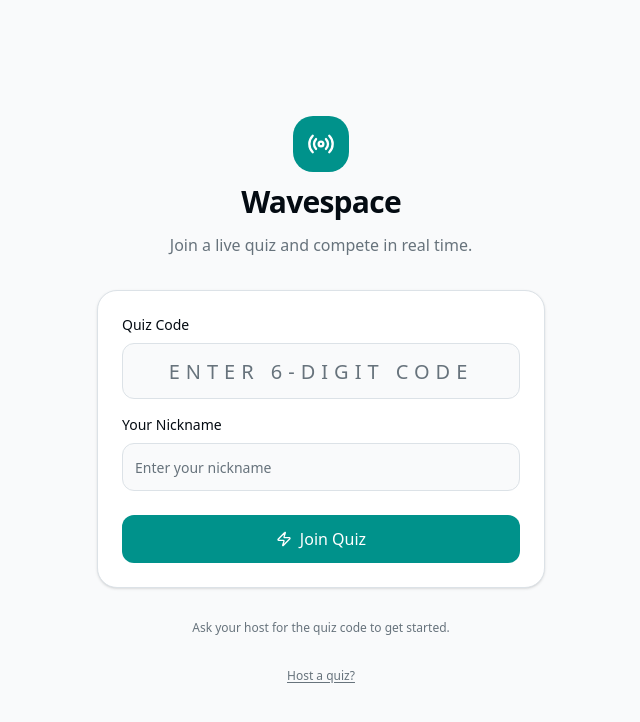
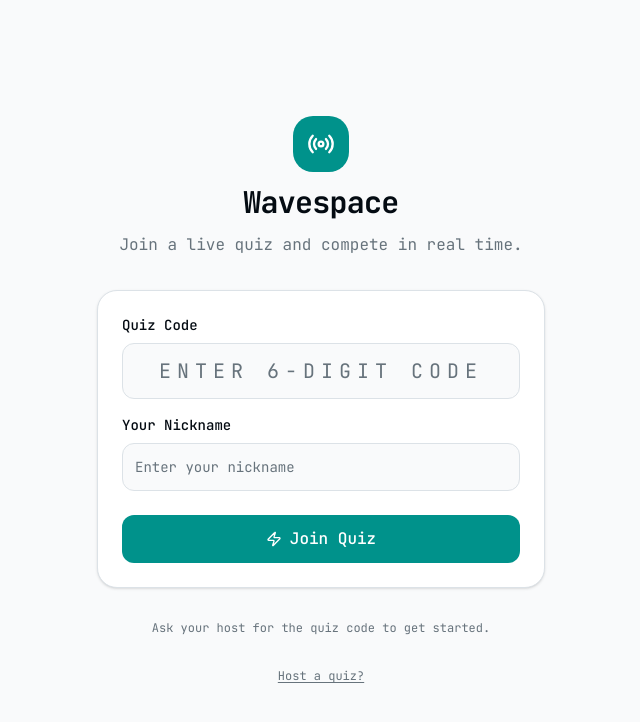
Before and after one commit to chrisachoo/wavespace, a Next.js app: page / in a window 1280 px wide. Shown: the top 722 px of the page, without its empty margins (319-959 px from the left). Built offline with nearby package versions, Linux system fonts and the light colour scheme.

Commit message:
feat: apply jetbrains mono fonts

```diff
--- a/app/globals.css
+++ b/app/globals.css
@@ -38,6 +38,7 @@
   --color-popover: var(--popover);
   --color-card-foreground: var(--card-foreground);
   --color-card: var(--card);
+  --font-mono: var(--font-jetbrains-mono);
   --radius-sm: calc(var(--radius) - 4px);
   --radius-md: calc(var(--radius) - 2px);
   --radius-lg: var(--radius);
@@ -120,6 +121,9 @@
   * {
     @apply border-border outline-ring/50;
   }
+  html {
+		@apply font-mono;
+	}
   body {
     @apply bg-background text-foreground;
   }
```
